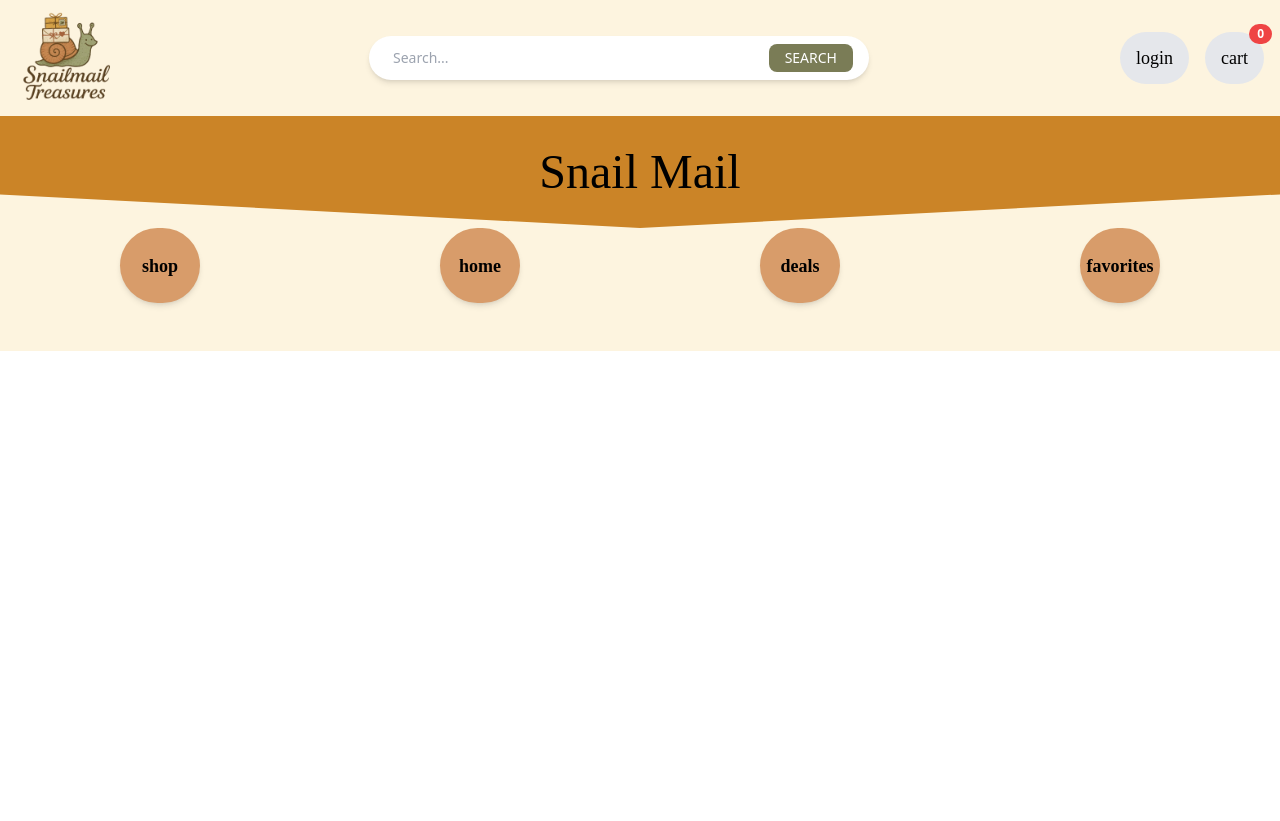
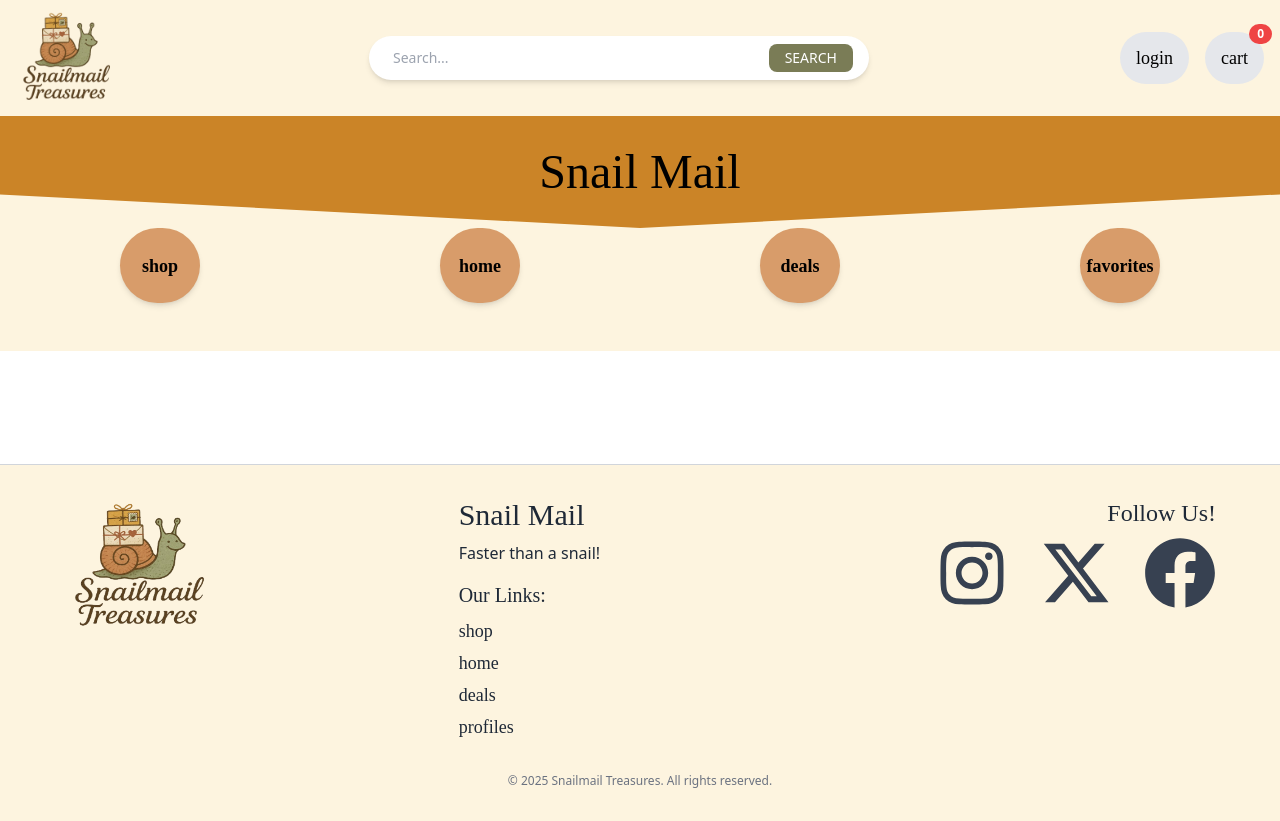
Before and after one commit to Tunje/SnailMailTreasures, a React (Vite) app in the folder frontend/: page / in a window 1280 px wide. Before the commit the page ends 800 px from the top, so only its background shows below. Built offline with nearby package versions, Linux system fonts and the light colour scheme; a web font is replaced by a local one.

Commit message:
Added footer layout with social icons and navigation links

```diff
--- a/frontend/package.json
+++ b/frontend/package.json
@@ -14,6 +14,7 @@
     "mongoose": "^8.14.0",
     "react": "^19.0.0",
     "react-dom": "^19.0.0",
+    "react-icons": "^5.5.0",
     "react-router-dom": "^7.5.3"
   },
   "devDependencies": {
--- a/frontend/src/App.tsx
+++ b/frontend/src/App.tsx
@@ -1,14 +1,13 @@
 import "./index.css";
 import Navbar from "./components/navbar";
+import Footer from "./components/footer";
 
 function App() {
   return (
     <>
       <Navbar />
-      <div className="bg-blue-500 text-white p-4 rounded">Tailwind Works!</div>
-      <div className="bg-green-500 text-white p-4 text-2xl rounded">
-        ✅ Tailwind is working now!
-      </div>
+      <div className="pt-[400px]"/>
+      <Footer />
     </>
   );
 }
--- /dev/null
+++ b/frontend/src/components/footer.tsx
@@ -0,0 +1,72 @@
+import { useNavigate } from "react-router-dom";
+import { FaInstagram, FaFacebook } from "react-icons/fa";
+import { FaXTwitter } from "react-icons/fa6";
+
+export default function Footer() {
+  const navigate = useNavigate();
+
+  return (
+    <footer className="bg-[#FDF4DF] border-t border-gray-300 text-gray-800 px-4 py-8 mt-16">
+      <div className="max-w-6xl mx-auto grid gap-8 md:grid-cols-3 text-center md:text-left">
+        {/* Left: Logo */}
+        <div className="flex flex-col items-center md:items-start gap-4">
+          <img
+            src="/snailmail-logo.png"
+            alt="Snailmail Treasures Logo"
+            className="w-[152px] h-[140px] cursor-pointer hover:scale-105 transition"
+            onClick={() => navigate("/")}
+          />
+        </div>
+
+        {/* Center: Info + Links */}
+        <div>
+          <h2 className="font-grover text-3xl mb-2">Snail Mail</h2>
+          <p className="text-base mb-4">Faster than a snail!</p>
+          <p className="text-xl font-grover mb-2">Our Links:</p>
+          <div className="flex flex-col gap-1">
+            {["shop", "home", "deals", "profiles"].map((label) => (
+              <div
+                key={label}
+                onClick={() => navigate(`/${label}`)}
+                className="cursor-pointer hover:underline text-lg font-grover hover:text-blue-700 transition"
+              >
+                {label}
+              </div>
+            ))}
+          </div>
+        </div>
+
+        {/* Right: Social Icons */}
+        <div className="flex flex-col items-center md:items-end">
+          <h2 className="font-grover text-2xl mb-2">Follow Us!</h2>
+          <div className="flex gap-8 text-7xl">
+            <a
+              href="https://instagram.com"
+              target="_blank"
+              rel="noopener noreferrer"
+            >
+              <FaInstagram className="text-gray-700 hover:text-pink-500 transition" />
+            </a>
+            <a href="https://x.com" target="_blank" rel="noopener noreferrer">
+              <FaXTwitter className="text-gray-700 hover:text-black transition" />
+            </a>
+
+            <a
+              href="https://facebook.com"
+              target="_blank"
+              rel="noopener noreferrer"
+            >
+              <FaFacebook className="text-gray-700 hover:text-blue-700 transition" />
+            </a>
+          </div>
+        </div>
+      </div>
+
+      {/* Bottom Bar */}
+      <div className="text-center text-xs mt-8 text-gray-500">
+        &copy; {new Date().getFullYear()} Snailmail Treasures. All rights
+        reserved.
+      </div>
+    </footer>
+  );
+}
--- a/frontend/src/components/navbar.tsx
+++ b/frontend/src/components/navbar.tsx
@@ -16,7 +16,6 @@ export default function Navbar() {
             alt="Snailmail Treasures Logo"
             className="w-[102px] h-[100px] cursor-pointer hover:scale-105 transition"
             onClick={() => {
-              console.log("Logo clicked");
               navigate("/");
             }}
           />
```
Also changed, not shown: 1 other file (tests, documents, lock files or other folders).
